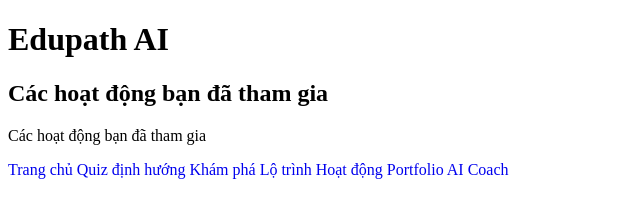
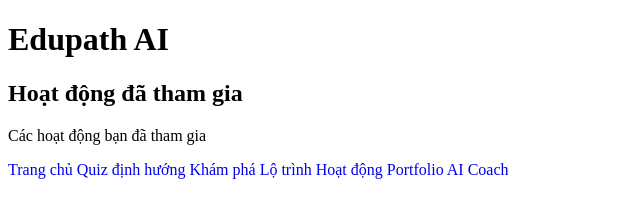
Before and after one commit to chinsiu1412/chinsiu1412.github.io, a plain HTML site: page activities.html in a window 1280 px wide. Shown: the whole page, without its empty margins (0-640 px from the left). Drawn offline with Linux system fonts and the light colour scheme.

Commit message:
Update activities.html

```diff
--- a/activities.html
+++ b/activities.html
@@ -8,7 +8,7 @@
     </head>
     <body>
         <h1>Edupath AI</h1>
-        <h2>Các hoạt động bạn đã tham gia</h2>
+        <h2>Hoạt động đã tham gia</h2>
         <p>Các hoạt động bạn đã tham gia
         </p>
         <a href="index.html" target="_self">Trang chủ</a>
```
